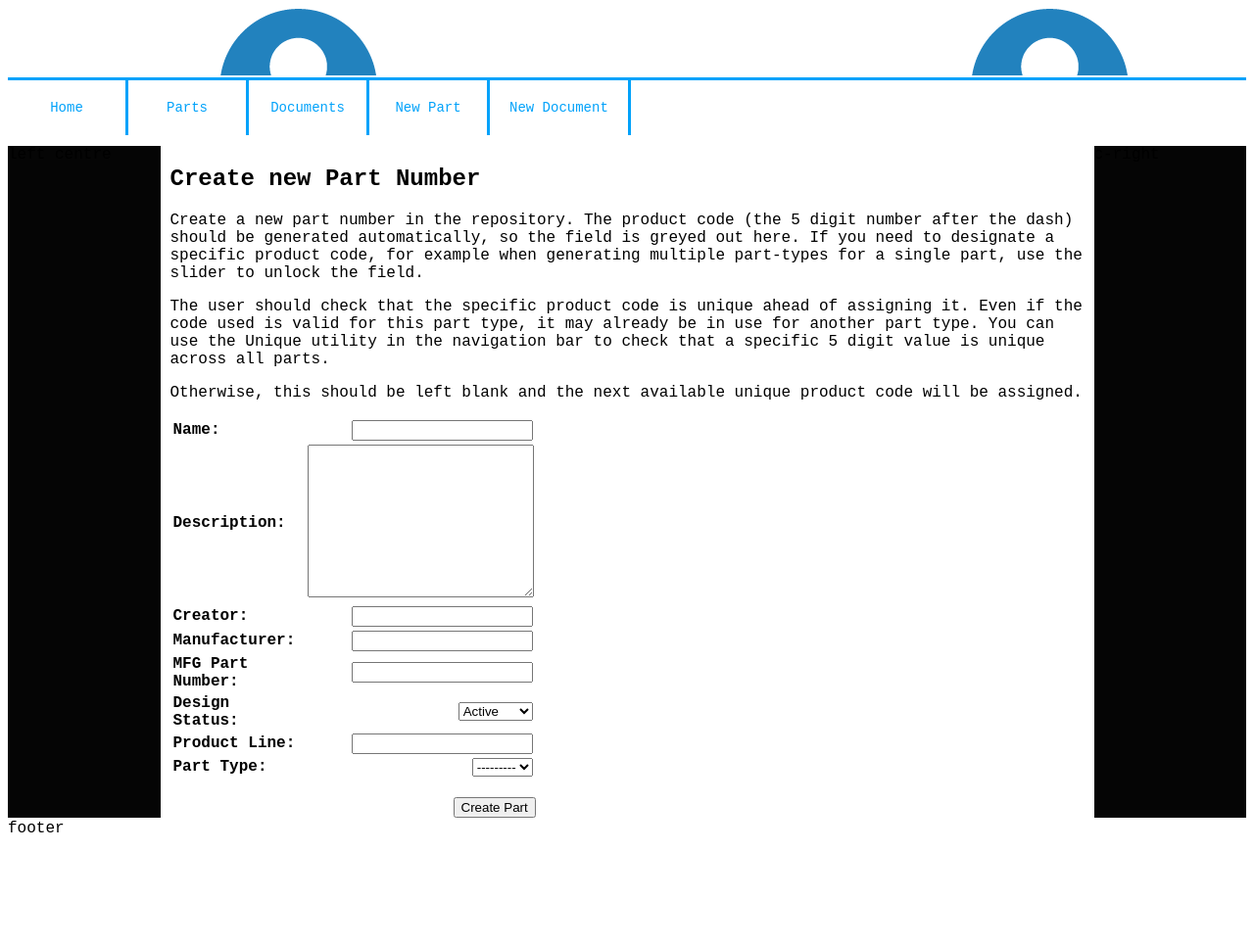
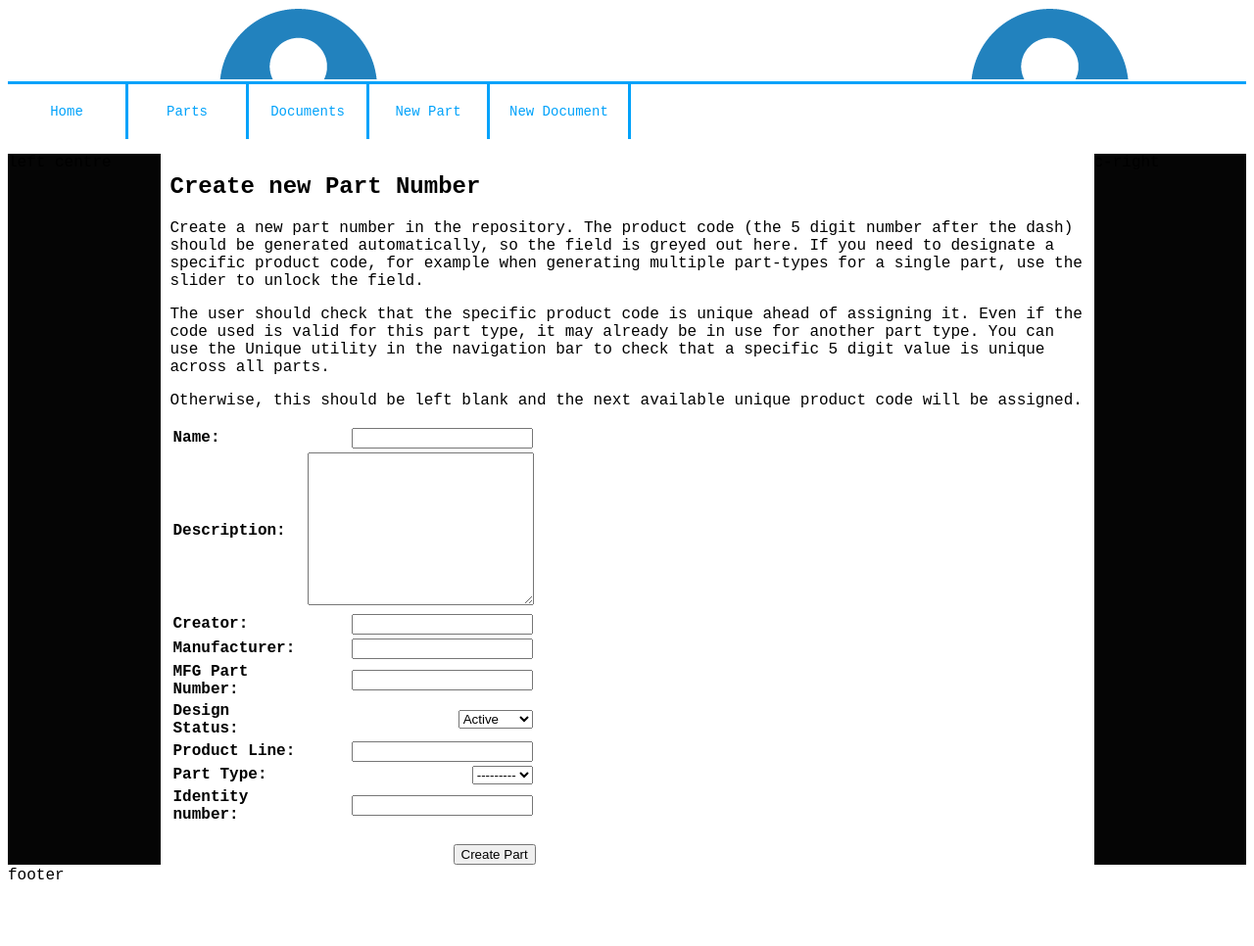
Before and after one commit to EventHor1zon/PartsRegister, a Django app: page /addpart/ in a window 1280 px wide. Shown: the whole page at 98% size. Before the commit the page ends 850 px from the top, so only its background shows below. Run offline with Django 4.2, Linux system fonts and the light colour scheme; data that the repository does not hold is empty.

Commit message:
part code generation, some form twiddling

```diff
--- a/PRProject/PartsRegister/forms.py
+++ b/PRProject/PartsRegister/forms.py
@@ -4,6 +4,8 @@
 
 
 class NewPartForm(forms.ModelForm):
+    identity_number = forms.IntegerField(max_value=99999, required=False)
+
     class Meta:
         model = models.Part
         fields = [
--- a/PRProject/PartsRegister/models.py
+++ b/PRProject/PartsRegister/models.py
@@ -147,3 +147,52 @@
         self.longname = f"{self.document_type.prefix}-{str(self.identity_number).zfill(5)} {self.name}"
 
         super().save(*args, **kwargs)
+
+
+def get_next_unique_partcode():
+    """returns the next unique part number
+    across all part types.
+    """
+    base = 0
+    for item in Part.objects.all():
+        if item.identity_number > base:
+            base = item.identity_number
+    return base + 1
+
+
+def get_next_common_partcode(typecode: int):
+    """get the next unique part number in the set of
+    part types indicated by typecode
+    """
+    base = 0
+    for item in Part.objects.filter(part_type__typecode__exact=typecode):
+        if item.identity_number > base:
+            base = item.identity_number
+    return base + 1
+
+
+def get_lowest_unique_partcode():
+    """gets the first globally (all types) available
+    identity number
+    """
+    base = 0
+    qs = Part.objects.all()
+    for item in qs:
+        if item.identity_number == base:
+            # increment base until we have
+            # a free unique number
+            base = base + 1
+            break
+    return base
+
+
+def get_lowest_unique_partcode_by_type(typecode: int):
+    base = 0
+    qs = Part.objects.filter(part_type__typecode__exact=typecode)
+    for item in qs:
+        if item.identity_number == base:
+            # increment base until we have
+            # a free unique number
+            base = base + 1
+            break
+    return base
--- a/PRProject/PartsRegister/static/css/styles.css
+++ b/PRProject/PartsRegister/static/css/styles.css
@@ -82,8 +82,8 @@
     grid-template-columns: 1fr 1fr;
     grid-column-gap: 10px;
     grid-row-gap: 10px;
-    width: 100%;
-    height: 100%;
+    /* width: 100%;
+    height: 100%; */
 }
 
 .partbuttons {
--- a/PRProject/PartsRegister/views.py
+++ b/PRProject/PartsRegister/views.py
@@ -3,8 +3,10 @@
 from django.views.generic.edit import FormView
 from django_tables2.views import SingleTableMixin, SingleTableView, MultiTableMixin
 from django_filters.views import FilterView
-from django.http import HttpResponse
+from django.http import HttpResponse, HttpResponseRedirect
 from django.views import View
+from django.forms import Form
+from django.urls import reverse
 
 from . import models
 from . import tables
@@ -92,7 +94,6 @@
             # sanitise checkboxes from 'on' to True
             self.convert_boolean_form(model_data)
             model_data["parent"] = parent
-            print(model_data)
             new = model(**model_data)
             try:
                 new.save()
@@ -102,7 +103,7 @@
                 return self.render_to_response(ctx)
             except Exception as e:
                 print(e)
-                return HttpResponse("something derped")
+                return HttpResponse(f"something derped: {e}")
 
     def convert_boolean_form(self, data):
         for k, v in data.items():
@@ -139,3 +140,38 @@
 
     template_name = "addpart.html"
     form_class = forms.NewPartForm
+
+    def post(self, request, *args, **kwargs):
+        """
+        Handle POST requests: instantiate a form instance with the passed
+        POST variables and then check if it's valid.
+        """
+        form = self.get_form()
+        if form.is_valid():
+            print(form.cleaned_data)
+            return self.form_valid(form)
+        else:
+            return self.form_invalid(form)
+
+    def form_valid(self, form: Form):
+        clean = form.cleaned_data
+        if "idenitity_number" not in clean.keys() or clean["identity_number"] is None:
+            clean["identity_number"] = models.get_next_common_partcode(
+                clean["part_type"].typecode
+            )
+        elif clean["identity_number"] > models.get_next_unique_partcode():
+            # this will prevent users stepping forward in the database
+            # they can explicitly step backwards through the global part-number
+            # database so that you can create multiple parts with the same id number
+            # i.e 25-10143, 18-10143, for different parts using the same product
+            # however this should be done with some care. If for instance, a person
+            # checks out a unique global part number (e.g 10143) and uses this code
+            # to check out a part of specific type, the next part number assigned
+            # will be last unique + 1. Giving users freedom means
+            # giving them freedom to mess up.
+            return HttpResponse("Invalid identity number!")
+        else:
+            obj = models.Part(**clean)
+            obj.save()
+            pk = obj.id
+        return HttpResponseRedirect(reverse("parts", args=(pk,)))
```
Also changed, not shown: 1 other file.
